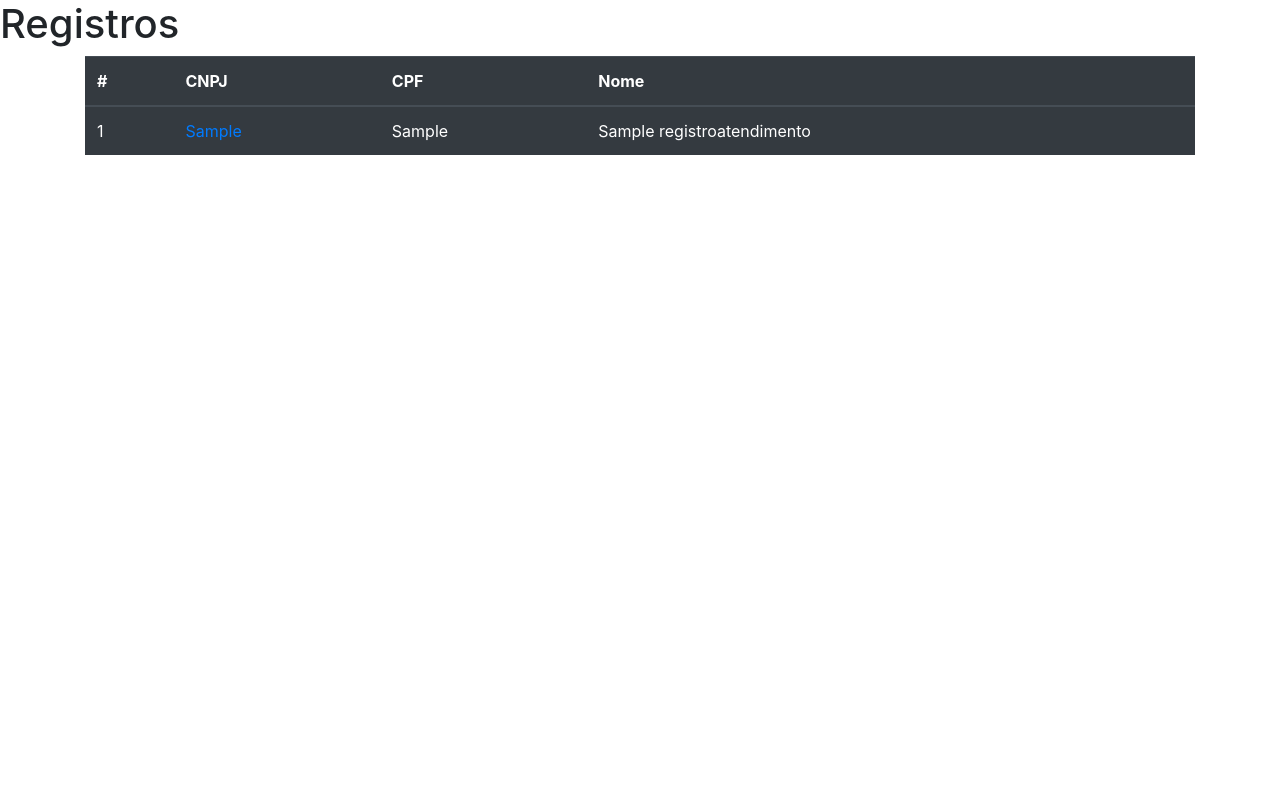
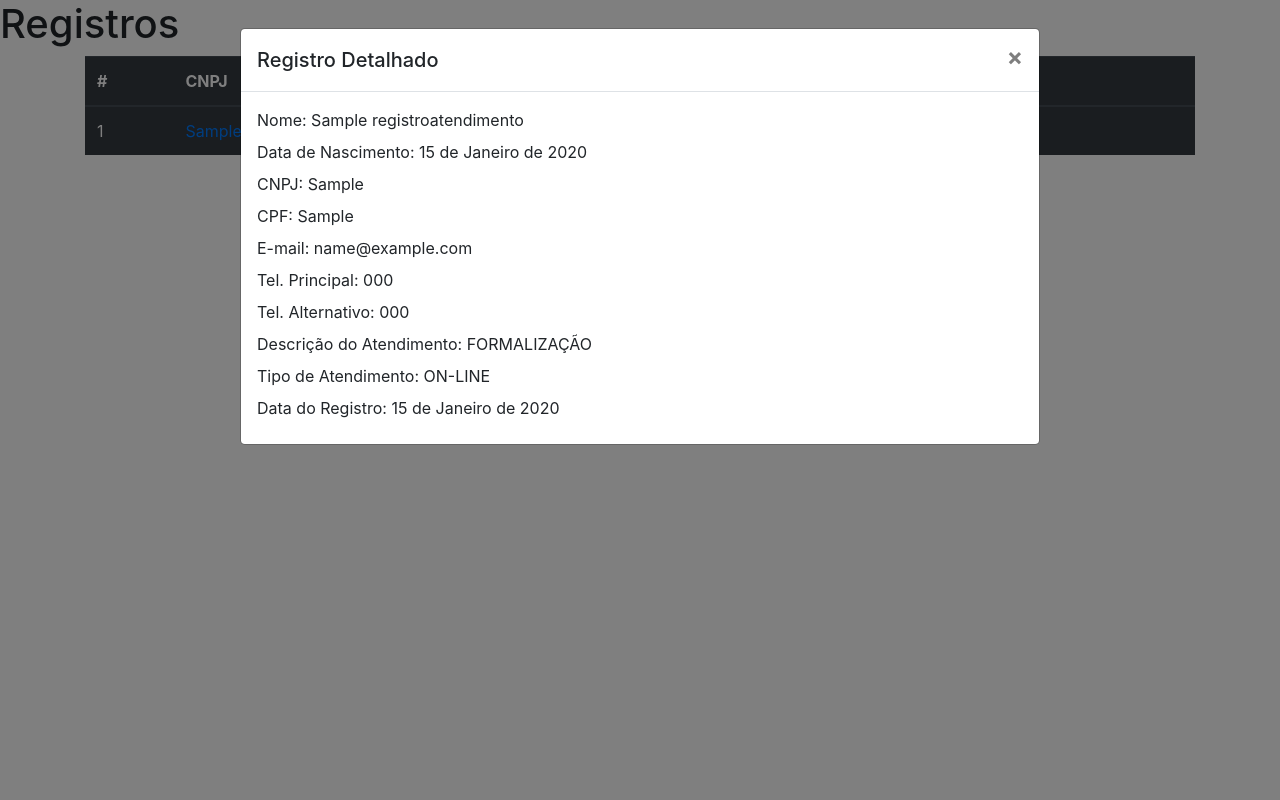
Before and after one commit to joaomarcosrs/empreendedor, a Django app: page /empreendedor/registros/ in a window 1280 px wide, after a click that opens the changed part. Run offline with Django 4.2, Linux system fonts and the light colour scheme; tables that the repository leaves empty hold one stand-in row (values such as "Sample post"); some libraries are stand-ins or nearby versions.

Commit message:
Adicionando detalhamento dos registros

```diff
--- a/emp_cadastro/admin.py
+++ b/emp_cadastro/admin.py
@@ -4,4 +4,4 @@ from .models import RegistroAtendimento
 admin.site.register(RegistroAtendimento)
 
 class RegistroAtendimentoAdmin(admin.ModelAdmin):
-    list_display = ('cnpj', 'cpf', 'nome', 'nascimento', 'email', 'telefone_principal', 'telefone_alternativo', 'descricao')
+    list_display = ('cnpj', 'cpf', 'nome', 'nascimento', 'email', 'telefone_principal', 'telefone_alternativo', 'descricao', 'tipo', 'criado')
--- a/emp_cadastro/forms.py
+++ b/emp_cadastro/forms.py
@@ -13,5 +13,6 @@ class RegistroAtendimentoForm(forms.ModelForm):
             'telefone_principal',
             'telefone_alternativo',
             'descricao',
+            'tipo',
         ]
         widgets = {'descricao': forms.CheckboxSelectMultiple(),}
--- a/emp_cadastro/models.py
+++ b/emp_cadastro/models.py
@@ -27,7 +27,23 @@ descricao_atendimento = (
     (CANCELADO, 'REGISTRO BAIXADO'),
 )
 
-class RegistroAtendimento(models.Model):
+ONLINE = 'ON-LINE'
+PRESENCIAL = 'PRESENCIAL'
+
+tipo = (
+    (ONLINE, 'ON-LINE'),
+    (PRESENCIAL, 'PRESENCIAL'),
+)
+
+
+class Base(models.Model):
+    criado = models.DateField('Data de Criação: ', auto_now_add=True)
+
+    class Meta:
+        abstract = True
+
+
+class RegistroAtendimento(Base):
 
     nome = models.CharField(max_length=120)
     cnpj = CNPJField()
@@ -37,6 +53,8 @@ class RegistroAtendimento(models.Model):
     telefone_principal = models.CharField(max_length=11)
     telefone_alternativo = models.CharField(max_length=11, blank=True)
     descricao = MultiSelectField(choices=descricao_atendimento, max_length=100, max_choices=4)
+    tipo = models.CharField(choices=tipo, max_length=30, blank=False, null=False)
+
 
     def __str__(self):
         return self.nome
--- a/emp_cadastro/templates/registros.html
+++ b/emp_cadastro/templates/registros.html
@@ -30,20 +30,52 @@
                         <td scope="row">{{ registro.cpf }}</td>
                         <td scope="row">{{ registro.nome }}</td>
                     </tr>
-                    <div class="modal fade bd-example-modal-lg show" id="modal{{produto.id}}" role="dialog">
-                        <div class="modal-dialog">
-                            <div class="modal-content">
-                                <div class="modal-header">
-                                    <button type="button" class="close" data-dismiss="modal">
-                                        <spam aria-hidden="true">&times;</spam>
-                                    </button>
+                    <div class="modal fade bd-example-modal-lg" id="modal{{registro.id}}" tabindex="-1" role="dialog" aria-labelledby="exampleModalCenterTitle" aria-hidden="true">
+                        <div class="modal-dialog modal-lg" role="document">
+                          <div class="modal-content">
+                            <div class="modal-header">
+                              <h5 class="modal-title" id="exampleModalLongTitle">Registro Detalhado</h5>
+                              <button type="button" class="close" data-dismiss="modal" aria-label="Close">
+                                <span aria-hidden="true">&times;</span>
+                              </button>
+                            </div>
+                            <div class="modal-body">
+                              <div class="container text-center">
+                                <div class="row">
+                                  <div class="col-sx-12"><label id="id_Modal_Char">Nome:</label> {{registro.nome}}</div>
                                 </div>
-                                <div class=”modal-body” id=”dynamic-content”>
-                                    <h1>Teste</h1>
+                                <div class="row">
+                                  <div class="col-sx-12"><label id="id_Modal_Char">Data de Nascimento:</label> {{registro.nascimento}}</div>
                                 </div>
+                                <div class="row">
+                                  <div class="col-sx-12"><label id="id_Modal_Char">CNPJ:</label> {{registro.cnpj}}</div>
+                                </div>
+                                <div class="row">
+                                  <div class="col-sx-12"><label id="id_Modal_Char">CPF:</label> {{registro.cpf}}</div>
+                                </div>
+                                <div class="row">
+                                  <div class="col-sx-12"><label id="id_Modal_Char">E-mail:</label> {{registro.email}}</div>
+                                </div>
+                                <div class="row">
+                                  <div class="col-sx-12"><label id="id_Modal_Char">Tel. Principal:</label> {{registro.telefone_principal}}</div>
+                                </div>
+                                <div class="row">
+                                  <div class="col-sx-12"><label id="id_Modal_Char">Tel. Alternativo:</label> {{registro.telefone_alternativo}}</div>
+                                </div>
+                                <div class="row">
+                                  <div class="col-sx-12"><label id="id_Modal_Char">Descrição do Atendimento:</label> {{registro.descricao}}</div>
+                                </div>
+                                <div class="row">
+                                  <div class="col-sx-12"><label id="id_Modal_Char">Tipo de Atendimento:</label> {{registro.tipo}}</div>
+                                </div>
+                                <div class="row">
+                                  <div class="col-sx-12"><label id="id_Modal_Char">Data do Registro:</label> {{registro.criado}}</div>
+                                </div>
+                              </div>
                             </div>
+                          </div>
                         </div>
-                    </div>
+                      </div>
 			    {% endfor %}
 		    </tbody>
 	    </table>
--- a/emp_cadastro/views.py
+++ b/emp_cadastro/views.py
@@ -3,6 +3,11 @@ from django.contrib import messages
 from .models import RegistroAtendimento
 
 from .forms import RegistroAtendimentoForm
+
+def usuarios_atendimento(reuqest):
+    usuario_logado = reuqest.user
+
+    return str(usuario_logado)
 
 def registro_atendimento(request):
     if str(request.method) == 'POST':
--- a/static/css/styles.css
+++ b/static/css/styles.css
@@ -1,15 +1,15 @@
 .container_top#id_container_top {
     position: relative;
-    margin-top: 20px;
+    margin-top: 50px;
     margin-left: 35%;
 
 
 }
 
 .container#id_container_form {
-    position: relative;
+    position: static;
     left: 0%;
-    top: 100px;
+    top: 50px;
     background-color: rgba(123, 198, 201, 0.747);
 
 }
```
Also changed, not shown: emp_cadastro/templates/registro_atendimento.html (+11 -0 lines), empreendedor/settings.py (+0 -12 lines), emp_cadastro/migrations/0001_initial.py (added), emp_cadastro/migrations/__init__.py (added).
